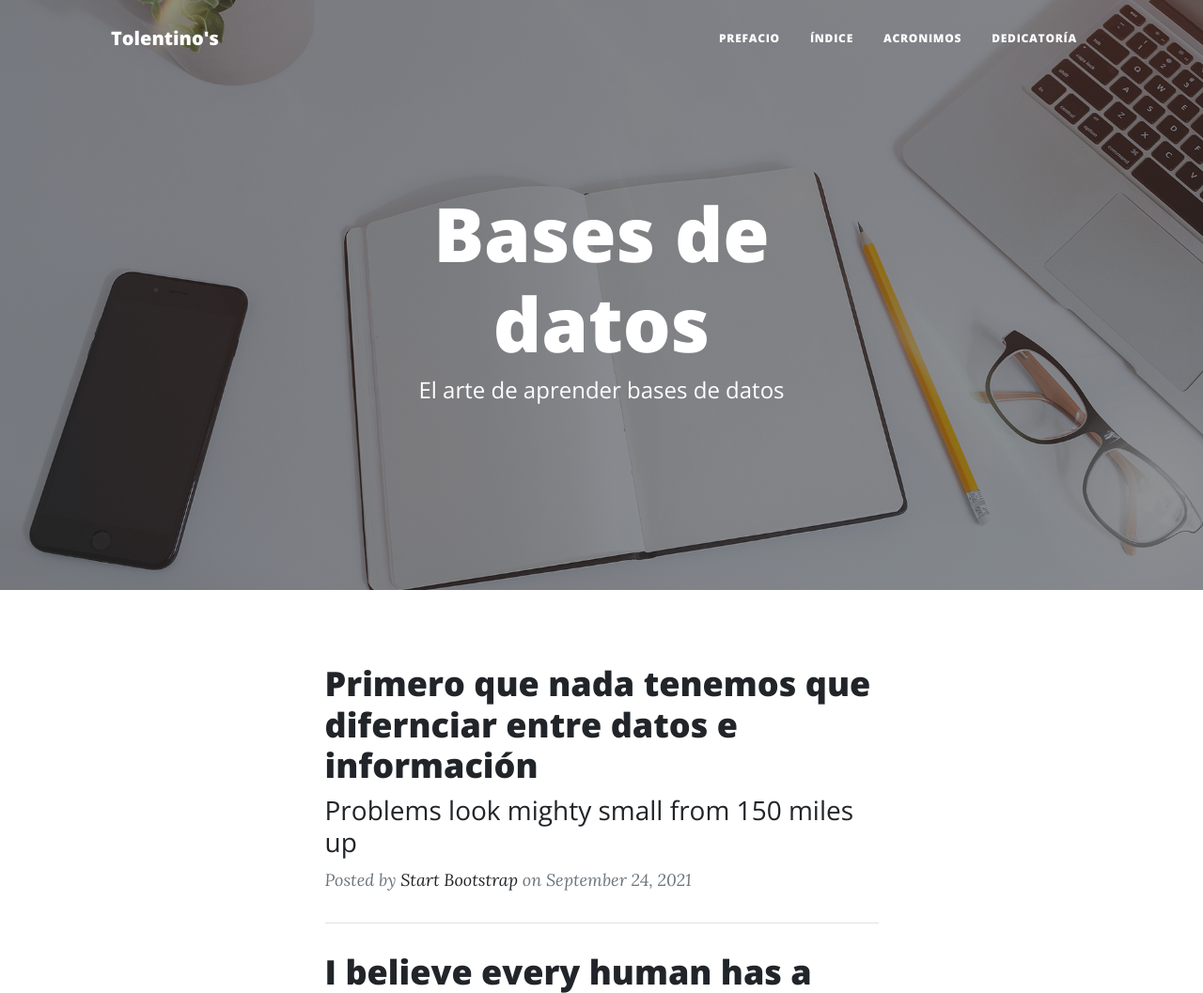
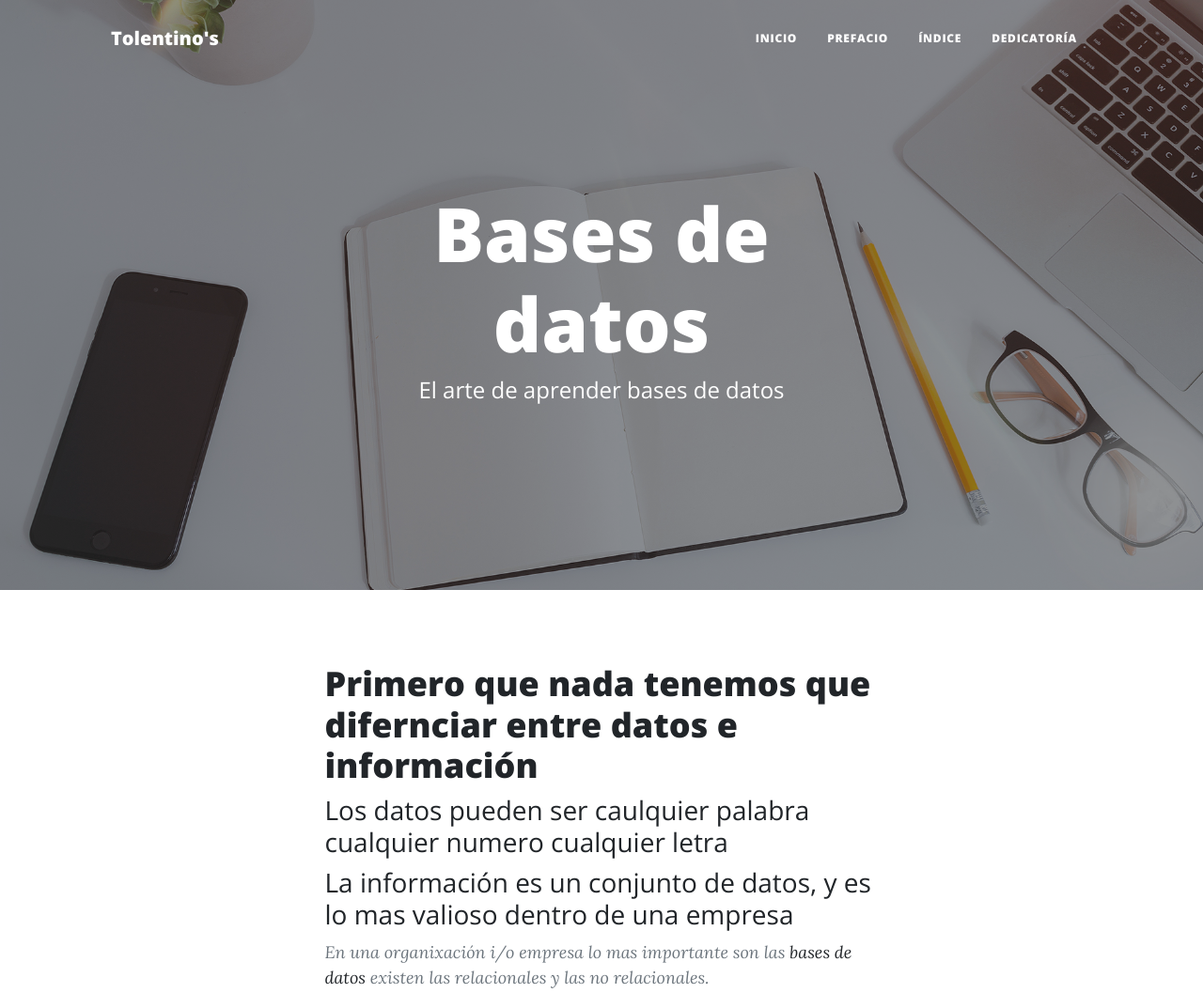
Before and after one commit to otolentino/tolentino, a plain HTML site: page index.html in a window 1280 px wide. Shown: the top 1057 px of the page at 94% size. Drawn offline with nearby package versions, Linux system fonts and the light colour scheme.

Commit message:
first commit

```diff
--- a/index.html
+++ b/index.html
@@ -26,9 +26,9 @@
                 </button>
                 <div class="collapse navbar-collapse" id="navbarResponsive">
                     <ul class="navbar-nav ms-auto py-4 py-lg-0">
-                        <li class="nav-item"><a class="nav-link px-lg-3 py-3 py-lg-4" href="index.html">Prefacio</a></li>
-                        <li class="nav-item"><a class="nav-link px-lg-3 py-3 py-lg-4" href="about.html">Índice</a></li>
-                        <li class="nav-item"><a class="nav-link px-lg-3 py-3 py-lg-4" href="post.html">Acronimos</a></li>
+                        <li class="nav-item"><a class="nav-link px-lg-3 py-3 py-lg-4" href="index.html">Inicio</a></li>
+                        <li class="nav-item"><a class="nav-link px-lg-3 py-3 py-lg-4" href="about.html">Prefacio</a></li>
+                        <li class="nav-item"><a class="nav-link px-lg-3 py-3 py-lg-4" href="post.html">Índice</a></li>
                         <li class="nav-item"><a class="nav-link px-lg-3 py-3 py-lg-4" href="contact.html">Dedicatoría</a></li>
                     </ul>
                 </div>
@@ -55,12 +55,13 @@
                     <div class="post-preview">
                         <a href="post.html">
                             <h2 class="post-title">Primero que nada tenemos que difernciar entre datos e información</h2>
-                            <h3 class="post-subtitle">Problems look mighty small from 150 miles up</h3>
+                            <h3 class="post-subtitle">Los datos pueden ser caulquier palabra cualquier numero cualquier letra</h3>
+                            <h3 class="post-subtitle">La información es un conjunto de datos, y es lo mas valioso dentro de una empresa</h3>
                         </a>
                         <p class="post-meta">
-                            Posted by
-                            <a href="#!">Start Bootstrap</a>
-                            on September 24, 2021
+                            En una organixación i/o empresa lo mas importante son las
+                            <a href="#!">bases de datos</a>
+                            existen las relacionales y las no relacionales.
                         </p>
                     </div>
                     <!-- Divider-->
```
